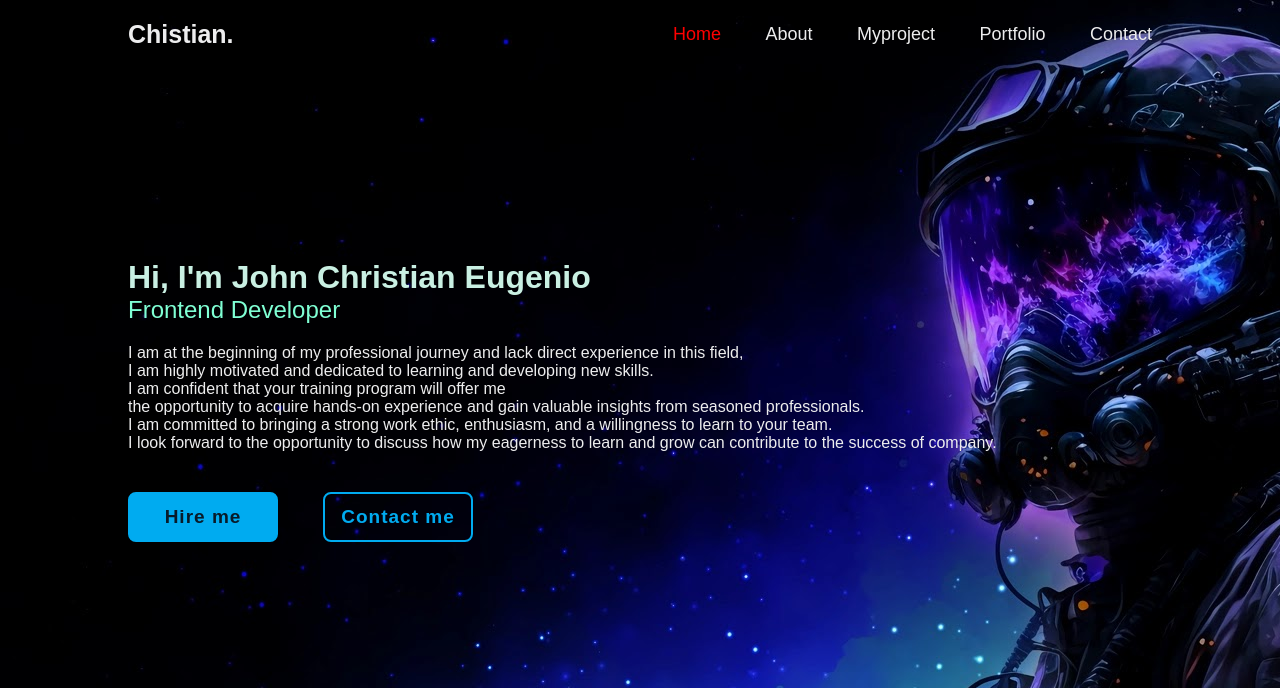
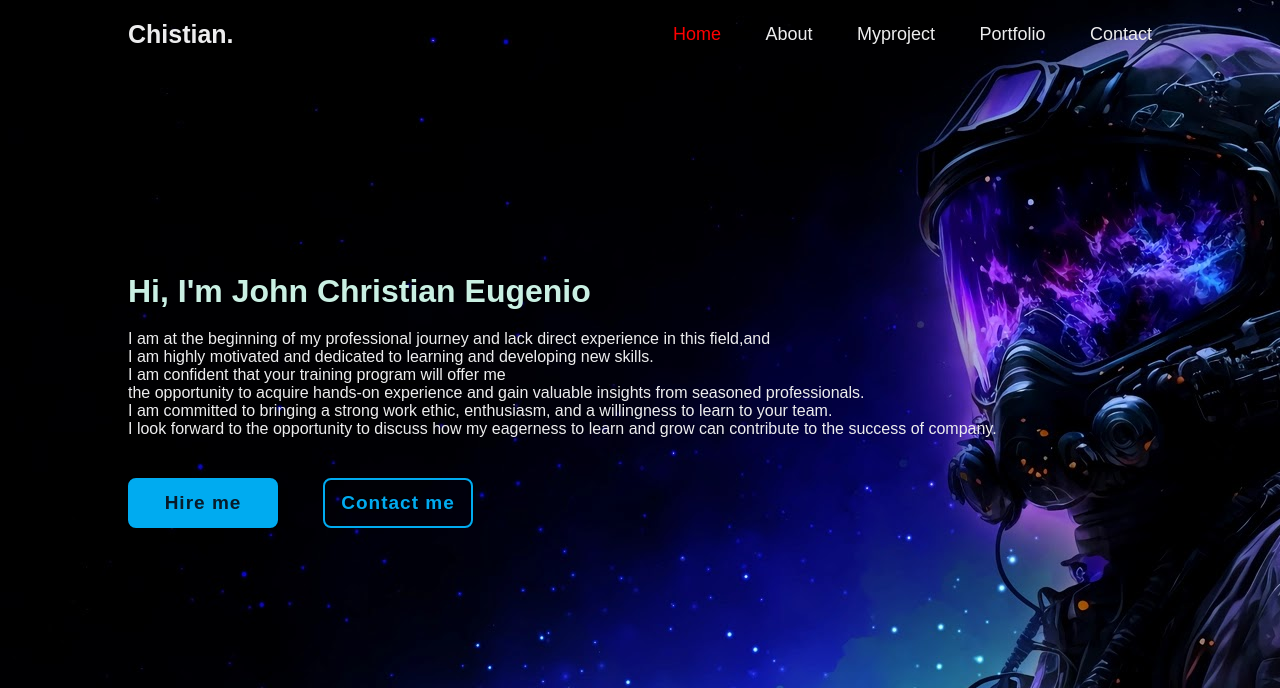
Before and after one commit to Yuki-Codes1/My-profolio, a plain HTML site: page index.html in a window 1280 px wide. Shown: the top 688 px of the page. Drawn offline with nearby package versions, Linux system fonts and the light colour scheme.

Commit message:
Update index.html

```diff
--- a/index.html
+++ b/index.html
@@ -23,8 +23,7 @@
     <section class="home">
         <div class="home-content">
                <h1>Hi, I'm John Christian Eugenio</h1>
-               <h3>Frontend Developer</h3>
-               <P>  I am at the beginning of my professional journey and lack direct experience in this field,<br>
+               <P>  I am at the beginning of my professional journey and lack direct experience in this field,and<br>
                 I am highly motivated and dedicated to learning and developing new skills.<br>
                  I am confident that your training program will offer me<br>
               the opportunity to acquire hands-on experience and gain valuable insights from seasoned professionals.<br>
```
